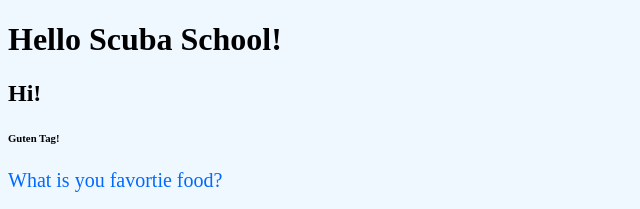
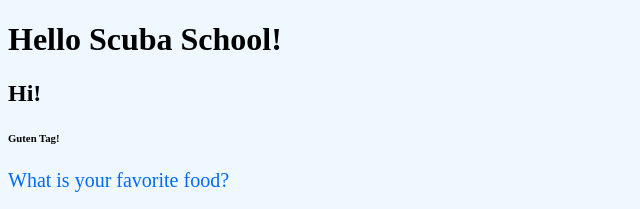
Before and after one commit to LorraineNass/DOScubaSchool, a plain HTML site: page index.html in a window 1280 px wide. Shown: the top 209 px of the page, 0-640 px from the left. Drawn offline with Linux system fonts and the light colour scheme.

Commit message:
Fixed typos

```diff
--- a/index.html
+++ b/index.html
@@ -9,7 +9,7 @@
   <body>
     <h1>Hello Scuba School!</h1>
     <h2>Hi!</h2><h6>Guten Tag!</h6>
-    <p>What is you favortie food?</p>
+    <p>What is your favorite food?</p>
 
     <ol>
       <li>Pizza</li>
```
